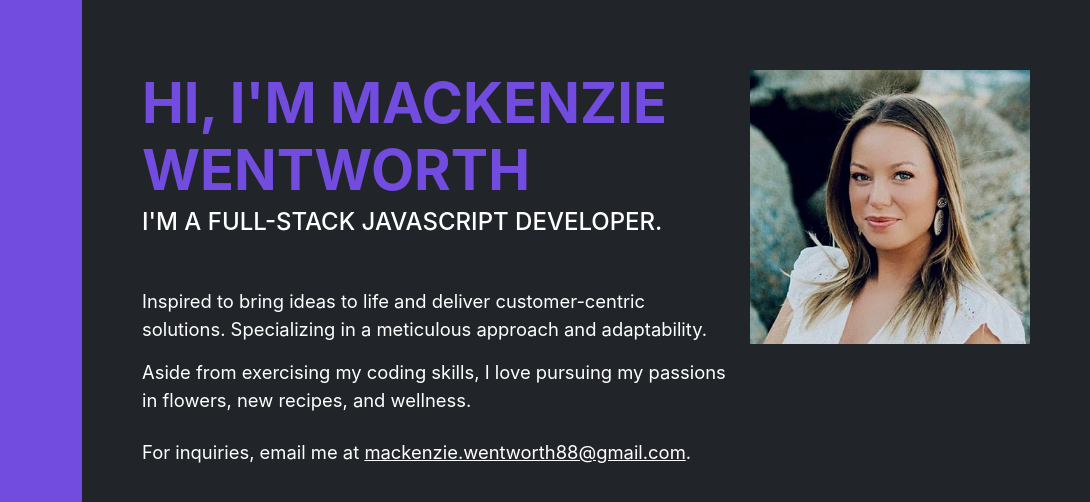
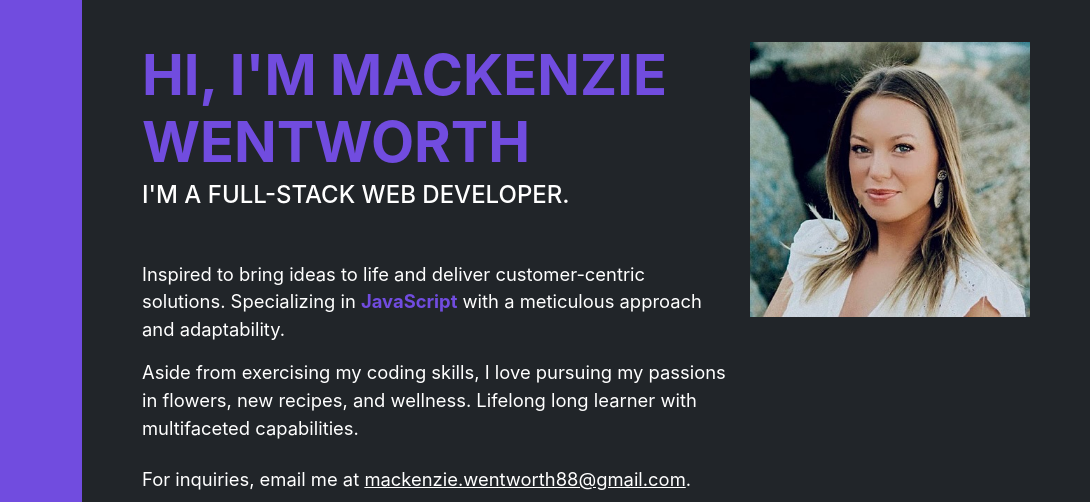
Before and after one commit to mackenzie-wentworth/mackenzie-wentworth-portfolio, a plain HTML site: page index.html in a window 1280 px wide. Shown: the part 120-622 px from the top of the page, 190-1280 px from the left. Drawn offline with nearby package versions, Linux system fonts and the light colour scheme; a web font is replaced by a local one.

Commit message:
edited 'about' section text details

```diff
--- a/index.html
+++ b/index.html
@@ -69,13 +69,15 @@
                                 <!-- <span class="text-primary">Wentworth</span> -->
                             </h2>
                             <div id="contact-info" class="subheading mb-5">
-                                I'm a Full-Stack JavaScript Developer.
+                                I'm a Full-Stack Web Developer.
                             </div>
                             <p class="lead">
-                                Inspired to bring ideas to life and deliver customer-centric solutions. Specializing in a meticulous approach and adaptability.
+                                Inspired to bring ideas to life and deliver customer-centric solutions. Specializing in
+                                <b><span class="text-primary">JavaScript</span></b>
+                                with a meticulous approach and adaptability.
                             </p>
                             <p class="lead mb-4">
-                                Aside from exercising my coding skills, I love pursuing my passions in flowers, new recipes, and wellness.
+                                Aside from exercising my coding skills, I love pursuing my passions in flowers, new recipes, and wellness. Lifelong long learner with multifaceted capabilities.
                             </p>
                             <p class="lead mb-4">
                                 For inquiries, email me at
```
